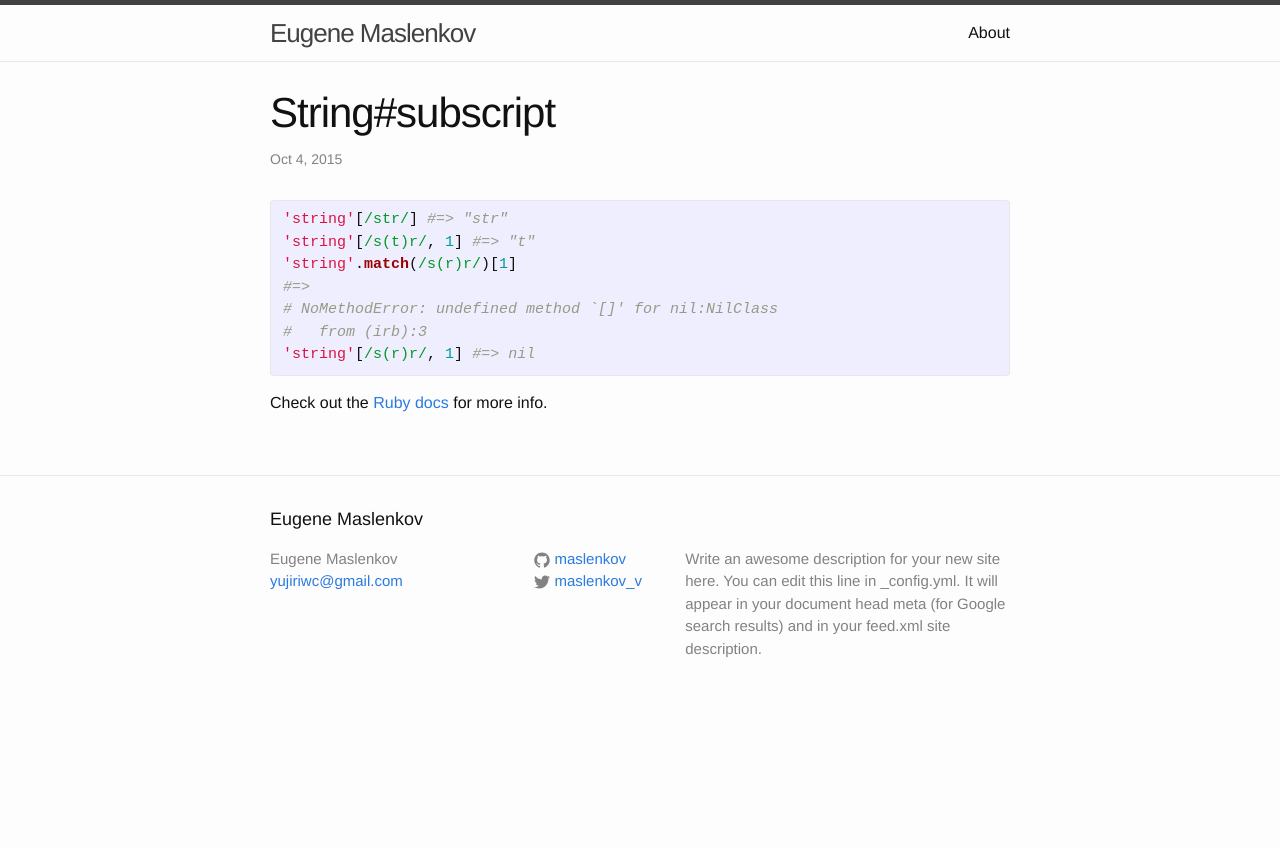
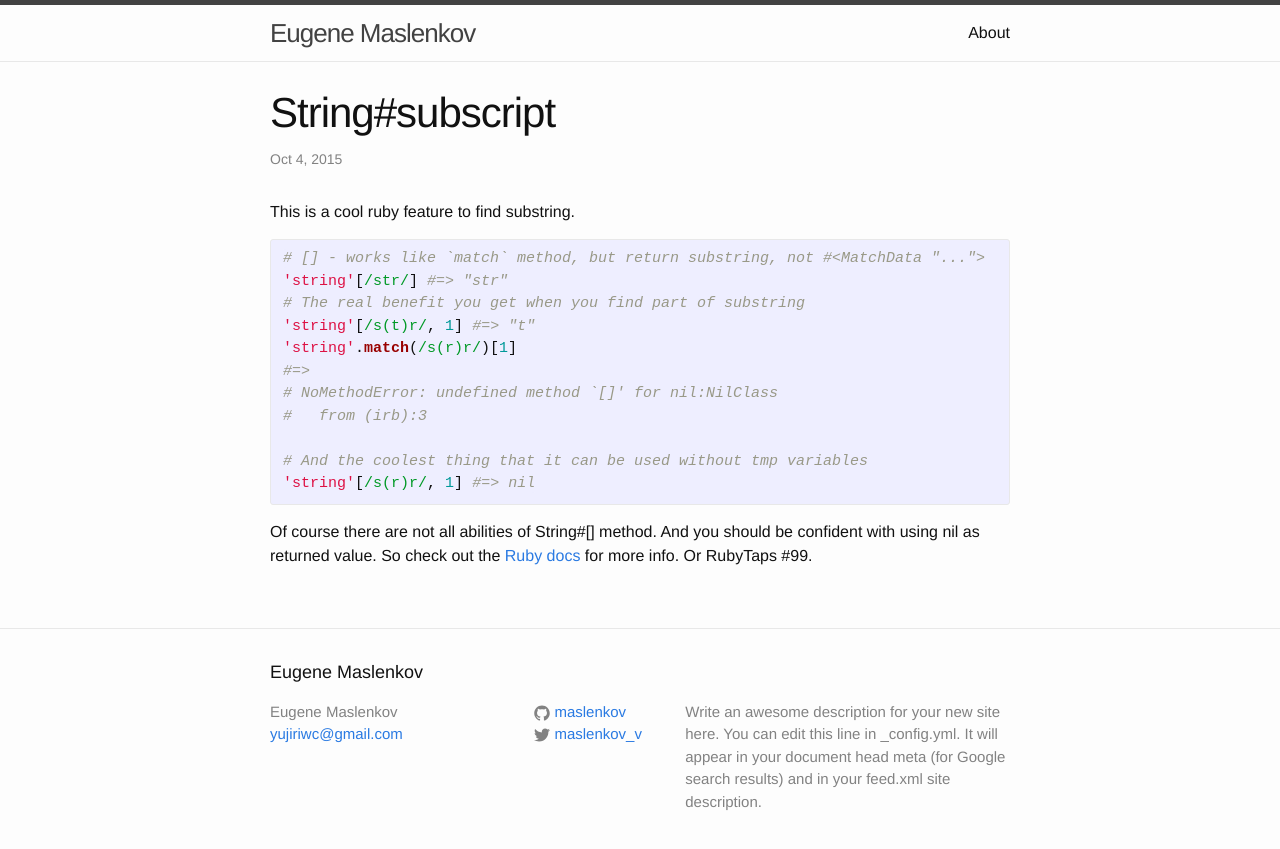
Before and after one commit to maslenkov/maslenkov.github.io, a Jekyll site: the page built from _posts/2015-10-04-string-subscript.markdown, in a window 1280 px wide. Shown: the top 849 px of the page. Built offline with Jekyll 4.4.1, drawn with Linux system fonts in a browser that asks for light colours.

Commit message:
update String#subscript method post(post #2)

```diff
--- a/_posts/2015-10-04-string-subscript.markdown
+++ b/_posts/2015-10-04-string-subscript.markdown
@@ -5,16 +5,22 @@ date:   2015-10-04 22:41:00
 categories: ruby
 ---
 
+This is a cool ruby feature to find substring.
+
 {% highlight ruby %}
+# [] - works like `match` method, but return substring, not #<MatchData "...">
 'string'[/str/] #=> "str"
+# The real benefit you get when you find part of substring
 'string'[/s(t)r/, 1] #=> "t"
 'string'.match(/s(r)r/)[1]
 #=>
 # NoMethodError: undefined method `[]' for nil:NilClass
 #   from (irb):3
+
+# And the coolest thing that it can be used without tmp variables
 'string'[/s(r)r/, 1] #=> nil
 {% endhighlight %}
 
-Check out the [Ruby docs][ruby-docs] for more info.
+Of course there are not all abilities of String#[] method. And you should be confident with using nil as returned value. So check out the [Ruby docs][ruby-docs] for more info. Or RubyTaps #99.
 
 [ruby-docs]: http://ruby-doc.org/core-2.2.3/String.html#method-i-5B-5D
```
Also changed, not shown: 2 other files.
